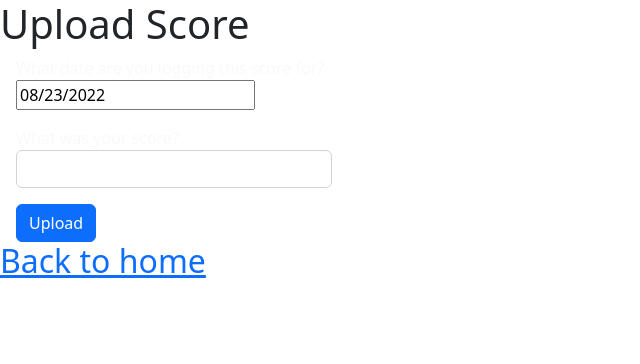
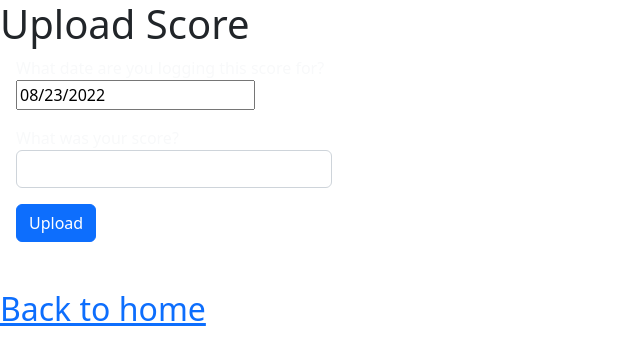
Before and after one commit to jacobkepford/WordleTracker, a Next.js app: page /upload in a window 1280 px wide. Shown: the top 364 px of the page, without its empty margins (0-640 px from the left). Built offline with nearby package versions, Linux system fonts and the light colour scheme.

Commit message:
moved Score data type to Upload page

```diff
--- a/pages/upload.tsx
+++ b/pages/upload.tsx
@@ -2,16 +2,11 @@ import Link from "next/link";
 import { useState } from "react";
 import DatePicker from "react-datepicker";
 import "react-datepicker/dist/react-datepicker.css";
-import CreateScore from "../api/CreateScore";
+import CreateScore, { ScoreData } from "../api/CreateScore";
 
 type Error = {
   scoreCountError: string;
   scoreDateError: string;
-};
-
-type FormData = {
-  scoreDate: Date;
-  scoreCount: number;
 };
 
 export default function Upload() {
@@ -23,7 +18,7 @@ export default function Upload() {
   });
   const [successMessage, setsuccessMessage] = useState("");
 
-  const GatherFormData = (): FormData => {
+  const GatherFormData = (): ScoreData => {
     const formData = {
       scoreDate: new Date(scoreDate),
       scoreCount: parseInt(scoreCount),
@@ -32,7 +27,7 @@ export default function Upload() {
     return formData;
   };
 
-  const ValidateForm = (formData: FormData): boolean => {
+  const ValidateForm = (formData: ScoreData): boolean => {
     let formIsValid = true;
 
     //Empty date returns year value of 1969
@@ -126,7 +121,7 @@ export default function Upload() {
           Upload
         </button>
       </form>
-      <h2>
+      <h2 className="mt-5">
         <Link href="/">Back to home</Link>
       </h2>
     </>
```
